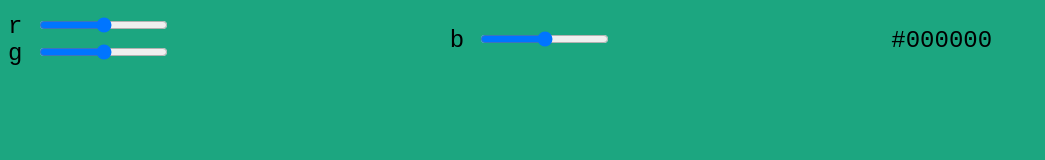
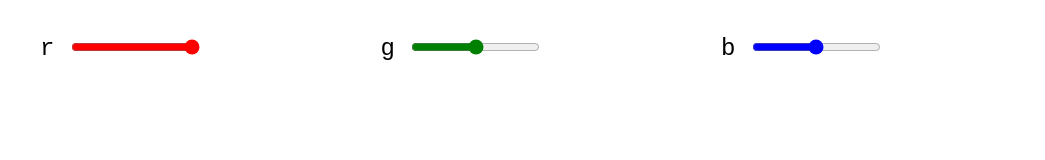
Before and after one commit to ColaAlin/color-mix, a plain HTML site: page index.html in a window 1280 px wide. Shown: the whole page, without its empty margins (0-1045 px from the left). Drawn offline with Linux system fonts and the light colour scheme.

Commit message:
rgb to hex

```diff
--- a/index.html
+++ b/index.html
@@ -5,25 +5,46 @@
     <meta http-equiv="X-UA-Compatible" content="IE=edge" />
     <meta name="viewport" content="width=device-width, initial-scale=1.0" />
     <link rel="stylesheet" href="style.css" />
-    <title>Document</title>
+    <title>Color mix</title>
   </head>
   <body>
-    <header>
+    <header id="header">
       <div>
         <label for="red">r</label>
-        <input type="range" min="0" max="255" id="red" oninput="colors()"/>
+        <input
+          type="range"
+          value="255"
+          min="0"
+          max="255"
+          id="red"
+          class="red"
+          oninput="colors()"
+        />
       </div>
       <div>
         <label for="green">g</label>
-        <input type="range" min="0" max="255" id="green" oninput="colors()"/>
+        <input
+          type="range"
+          min="0"
+          max="255"
+          id="green"
+          class="green"
+          oninput="colors()"
+        />
       </div>
       <div>
         <label for="blue">b</label>
-        <input type="range" min="0" max="255" id="blue" oninput="colors()"/>
+        <input
+          type="range"
+          min="0"
+          max="255"
+          id="blue"
+          class="blue"
+          oninput="colors()"
+        />
       </div>
-      <p id="value">#000000</p>
+      <p id="hex"></p>
     </header>
-    <main class="content"></main>
     <script src="script.js"></script>
   </body>
 </html>
--- a/script.js
+++ b/script.js
@@ -3,5 +3,19 @@ function colors() {
     const green = document.querySelector("#green").value;
     const blue = document.querySelector("#blue").value;
     document.body.style.backgroundColor = "rgb(" + red + "," + green + "," + blue + ")";
-    document.querySelector("#value").innerText = "rgb(" + red + "," + green + "," + blue + ")";
+   // document.querySelector("#hex").innerText = hex;
+
+    let hex = "";
+
+    let r = parseInt(red, 10).toString(16);
+    r = r.length == 1 ? "0" + r : r;
+
+    let b = parseInt(green, 10).toString(16);
+    b = b.length == 1 ? "0" + b : b;
+
+    let g = parseInt(blue, 10).toString(16);
+    g = g.length == 1 ? "0" + g : g;
+
+    hex = "#" + r + b + g;
+    document.querySelector("#hex").innerText = hex;
 }
--- a/style.css
+++ b/style.css
@@ -8,28 +8,26 @@ html {
   box-sizing: inherit;
 }
 
-html,
-body {
-  height: 100%;
-}
-
-body {
-  margin: 0;
-  background-color: rgb(28, 166, 128);
-}
-
 header {
   font-size: 1.5rem;
   font-family: monospace;
   height: 10vh;
-  padding: .5rem .5rem;
+  padding: 2rem 2rem;
   display: flex;
   flex-direction: column;
   justify-content: center;
   flex-wrap: wrap;
+  background-color: rgba(255, 255, 255, 0.75);
 }
 
-.content {
-  height: 90vh;
-  --count: 0%;
+.red {
+  accent-color: red;
 }
+
+.green {
+  accent-color: green;
+}
+
+.blue {
+  accent-color: blue;
+}
```
